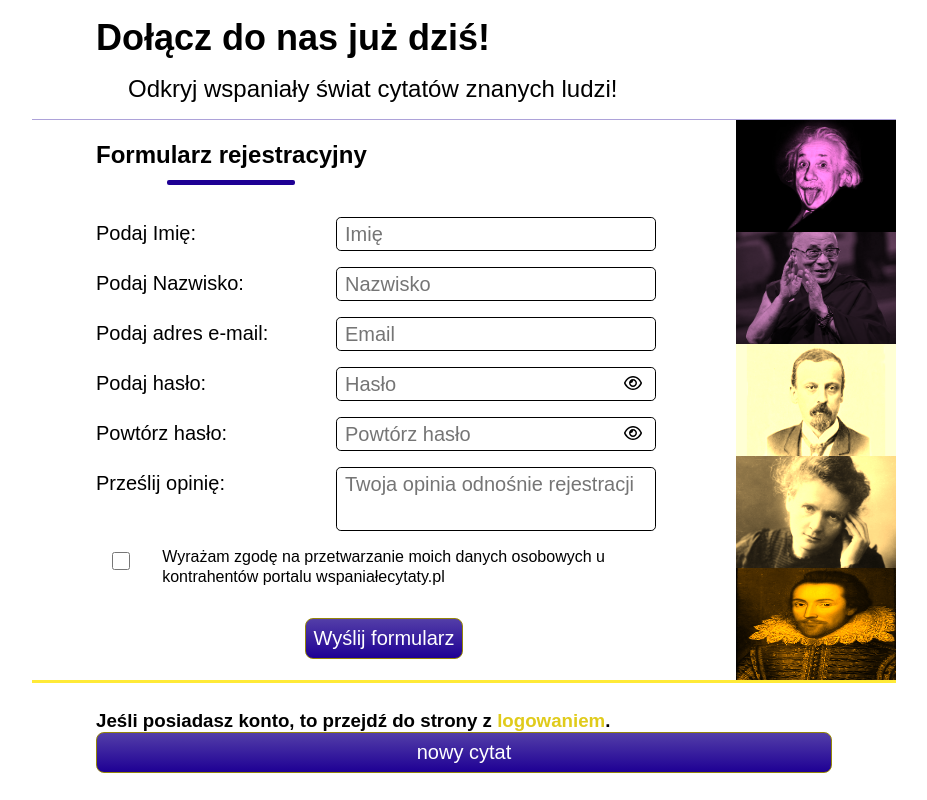
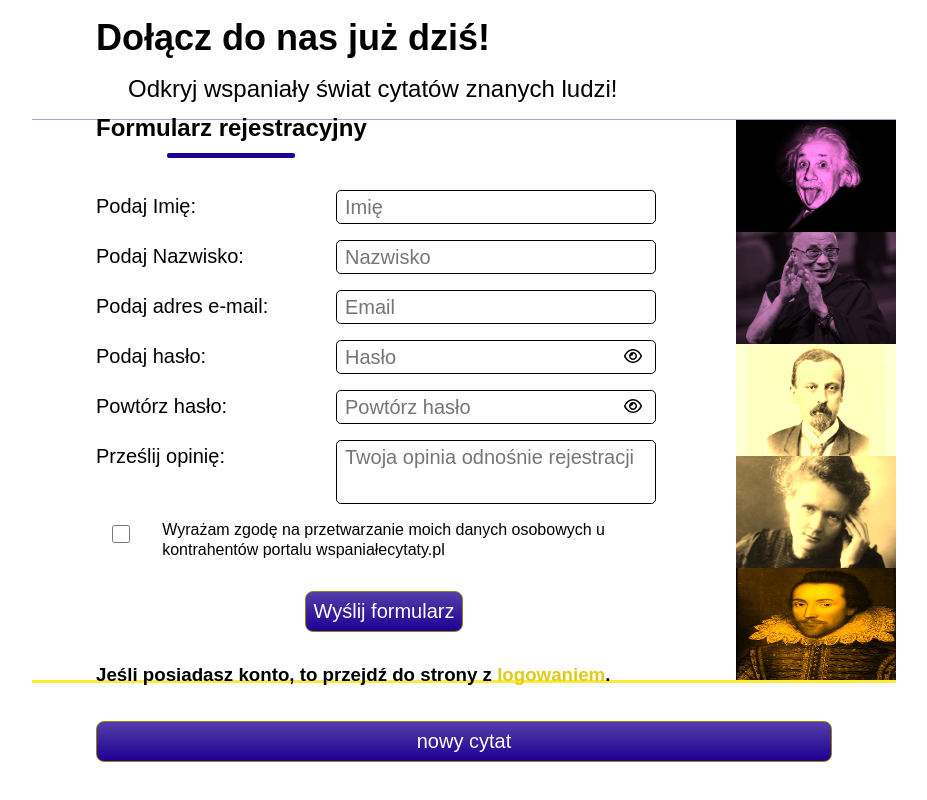
Before and after one commit to aniaorwatk/app-form, a React (Create React App) app: page / in a window 1280 px wide. Shown: the whole page, without its empty margins (176-1103 px from the left). Built offline with nearby package versions, Linux system fonts and the light colour scheme; no server answers.

Commit message:
add image quote and change form

```diff
--- a/src/component/Footer/Footer.scss
+++ b/src/component/Footer/Footer.scss
@@ -9,8 +9,4 @@ footer {
   background-color: $color-bg-white;
   color: $color-text-black;
   border-top: 3px solid $color-yellow;
-
-  .log {
-    color: $color-mustard;
-  }
 }
--- a/src/component/Footer/Footer.tsx
+++ b/src/component/Footer/Footer.tsx
@@ -4,9 +4,9 @@ import ButtonPrimary from "../Buttons/ButtonPrimary";
 import { button } from "../Form/FormHandler";
 import "./Footer.scss";
 
-interface IQuotesType{
-  text: string,
-  author: string | null,
+interface IQuotesType {
+  text: string;
+  author: string | null;
 }
 
 const Footer = () => {
@@ -14,6 +14,7 @@ const Footer = () => {
 
   const [quotes, setQuotes] = useState<IQuotesType[]>([]);
   const [currentQuote, setCurrentQuote] = useState(0);
+
 
   useEffect(() => {
     fetch(URL)
@@ -30,26 +31,19 @@ const Footer = () => {
     setCurrentQuote(newQuote);
   };
 
-  console.log(quotes);
   return (
     <footer>
-      <h3>{labels.footer.text}</h3>
-      {
-        quotes.length > 0 && (
-          <>
-            <p>{quotes[currentQuote].text}</p>
-            {quotes[currentQuote].author && <p>{quotes[currentQuote].author}</p>}
-          </>
-        )
-      }
+      {quotes.length > 0 && (
+        <>
+          <p>{quotes[currentQuote].text}</p>
+          {quotes[currentQuote].author && <p>{quotes[currentQuote].author}</p>}
+        </>
+      )}
       <ButtonPrimary
-
         type="button"
-
         customClassName={button.buttonClass}
         buttonLabel="nowy cytat"
         onClick={changeQuote}
-
       />
     </footer>
   );
--- a/src/component/Form/Form.scss
+++ b/src/component/Form/Form.scss
@@ -30,9 +30,13 @@ form{
   display: flex;
   flex-direction: column;
 }
-  button{
+  button, h3 {
     margin-top: 2rem;
     align-self: center;
   }
+  .log {
+    color: $color-mustard;
+
+  }
 }
 }
--- a/src/component/Form/Form.tsx
+++ b/src/component/Form/Form.tsx
@@ -193,6 +193,7 @@ const Form = () => {
             isDisabled={disabledButtonOrange}
           />
         </form>
+        <h3>{labels.footer.text}</h3>
       </div>
     </main>
   );
```
Also changed, not shown: src/assets/quote-left-solid.svg (added), src/assets/quote-right-solid.svg (added).
